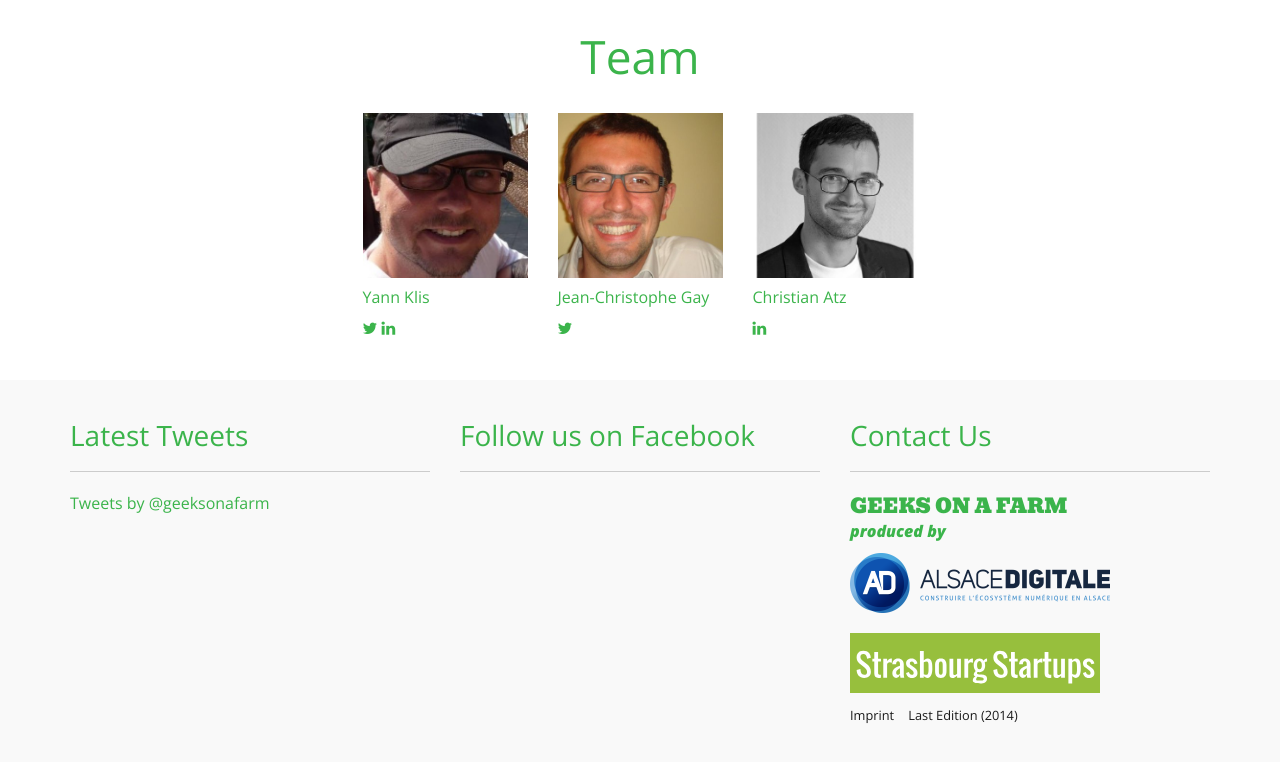
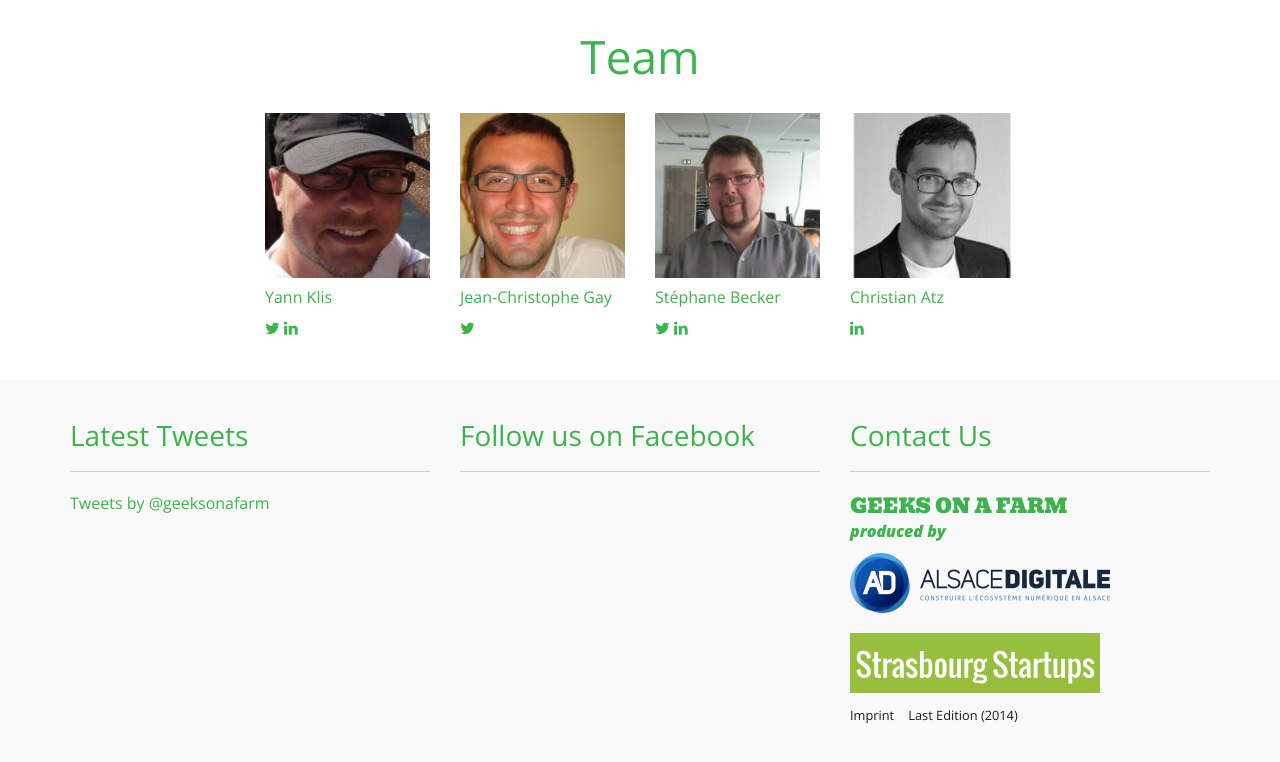
Before and after one commit to AlsaceDigitale/geeksonafarm_2015, a Jekyll site: the page built from index.html, in a window 1280 px wide and 900 px high, scrolled down 3921 px. Shown: the top 762 px of the window. Built offline with Jekyll 4.4.1, drawn with Linux system fonts in a browser that asks for light colours; nearby versions of some CDN libraries; comment, search, counter and statistics services are not loaded.

```diff
--- a/_config.yml
+++ b/_config.yml
@@ -15,6 +15,10 @@ team_members:
     nickname: jayce
     xing:
     twitter: https://twitter.com/Jc_gay
+  - name: Stéphane Becker
+    nickname: whirly
+    linkedin: https://www.linkedin.com/in/stephanebecker
+    twitter: https://twitter.com/whirlyvonelsass
   - name: Christian Atz
     nickname: atz
     linkedin: https://www.linkedin.com/in/christianatz
--- a/_includes/footer.html
+++ b/_includes/footer.html
@@ -51,10 +51,10 @@
       </div>
     </div>
     <div class="row" style="margin-top: 20px;">
-      <div class="col-xs-12 col-sm-6 col-sm-offset-3">
+      <div class="col-xs-12 col-sm-8 col-sm-offset-2">
         <div class="row">
           {% for team_member in site.team_members %}
-            <div class="col-xs-6 col-sm-4 speaker_hp">
+            <div class="col-xs-6 col-sm-3 speaker_hp">
               <div class="thumbnail">
                 <img src="{{ site.baseurl }}/img/{{ team_member.nickname }}.jpg" alt="{{ team_member.name }}">
                 <div class="caption">
```
Also changed, not shown: img/whirly.jpg (added).
